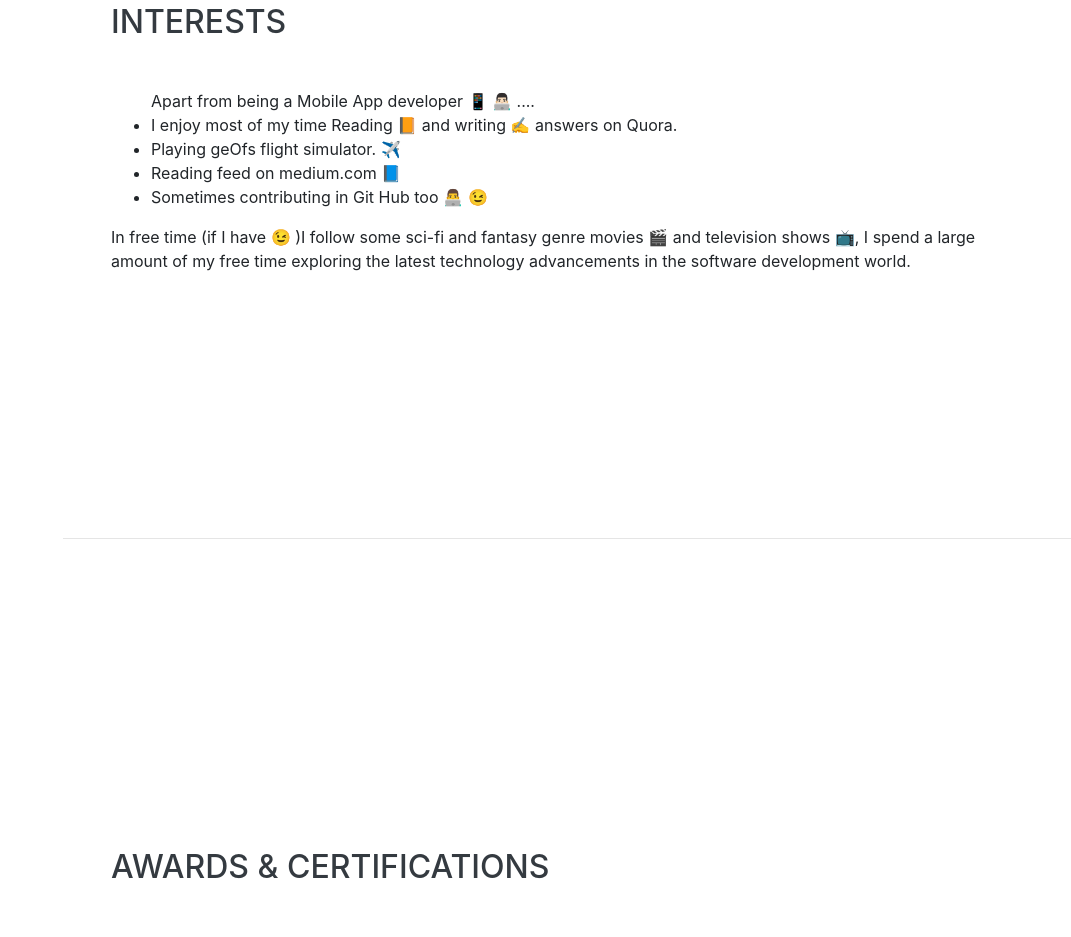
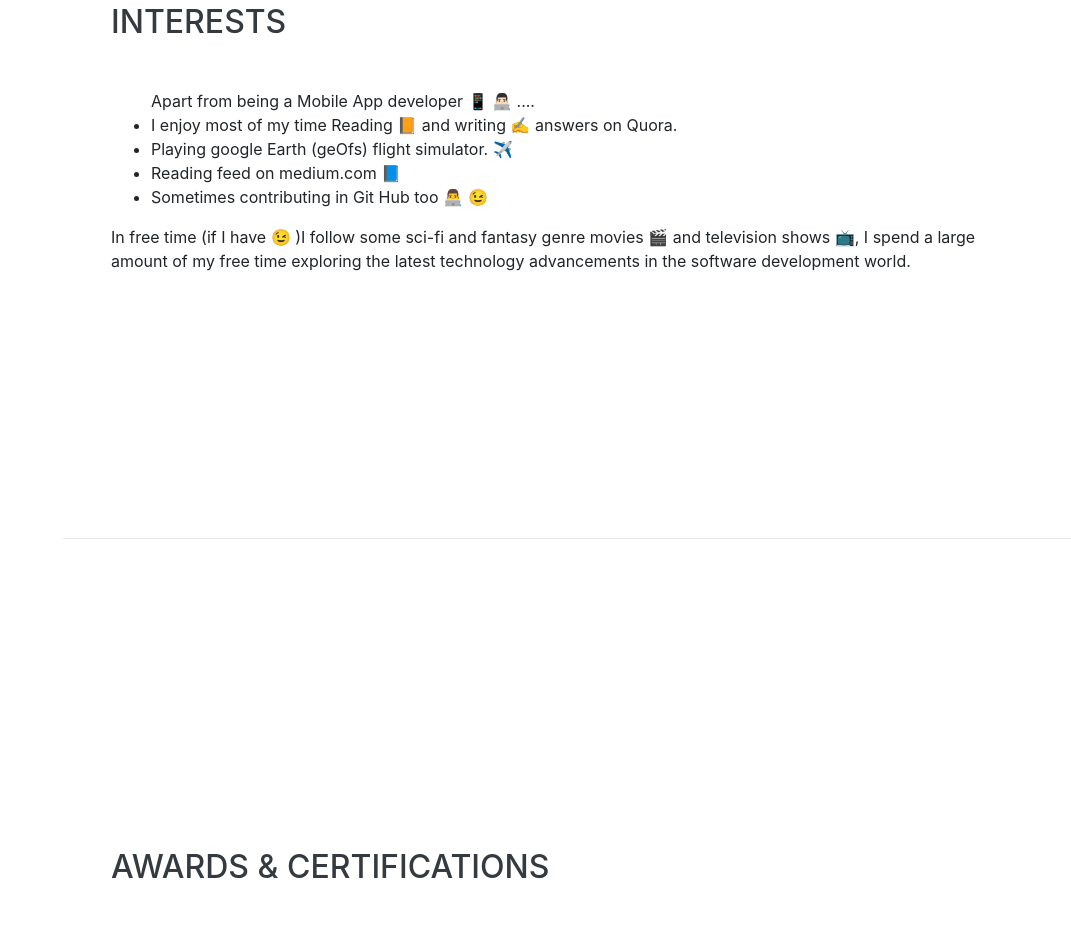
Before and after one commit to varunkommuri/varunkommuri.github.io, a website with bundled scripts: page index.html in a window 1280 px wide. Shown: the part 3466-4403 px from the top of the page, without its empty margins (209-1280 px from the left). Built offline with nearby package versions, Linux system fonts and the light colour scheme; a web font is replaced by a local one.

Commit message:
Update index.html

```diff
--- a/index.html
+++ b/index.html
@@ -242,7 +242,7 @@
           <ul>
             Apart from being a Mobile App developer 📱 👨🏻‍💻 ....
             <li> I enjoy most of my time Reading 📙 and writing ✍ answers on Quora.</li>
-            <li>Playing geOfs flight simulator. ✈️</li>
+            <li>Playing google Earth (geOfs) flight simulator. ✈️</li>
             <li>Reading feed on medium.com 📘 </li>
             <li>Sometimes contributing in Git Hub too 👨‍💻 😉</li>
           </ul>
```
